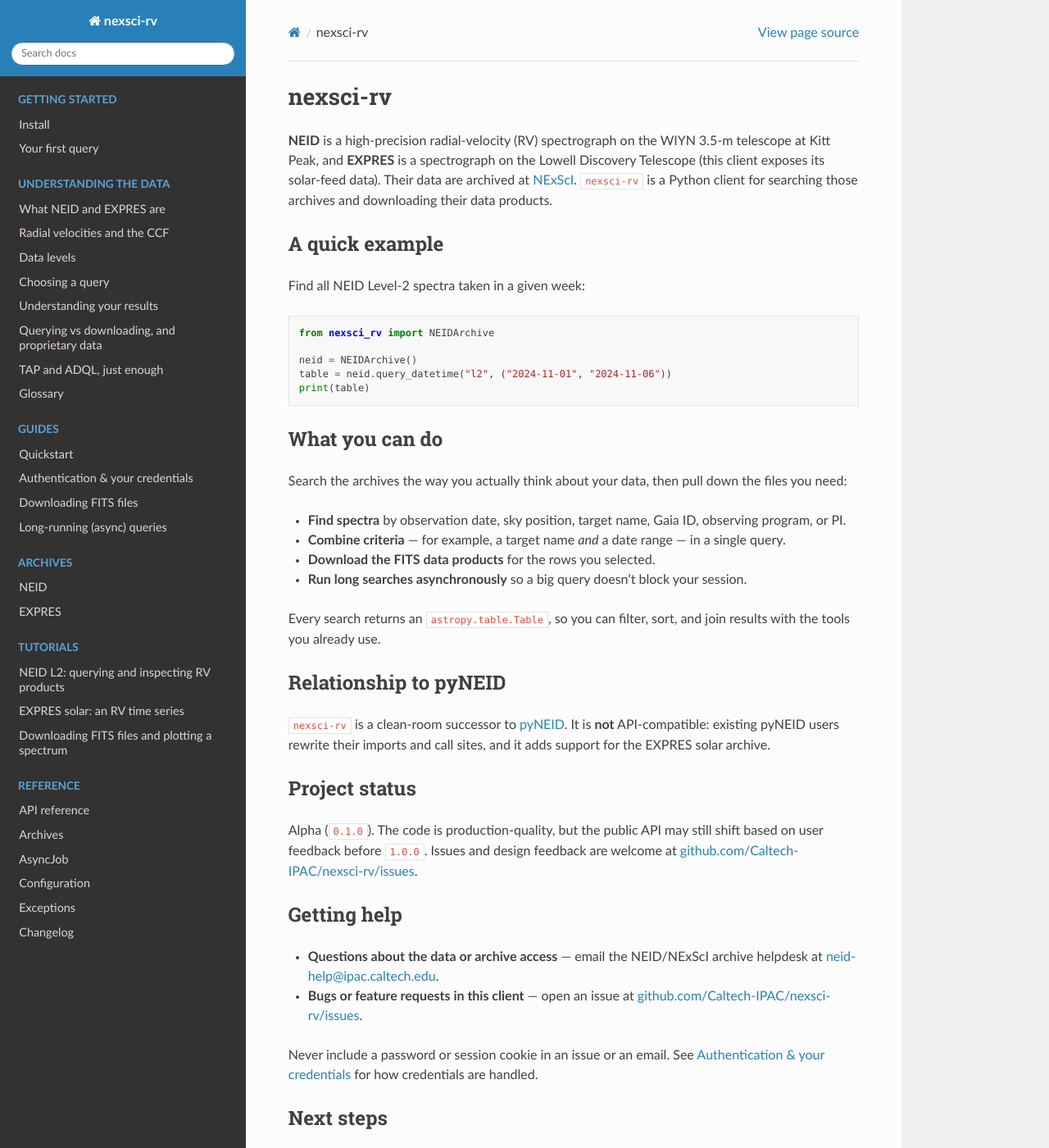
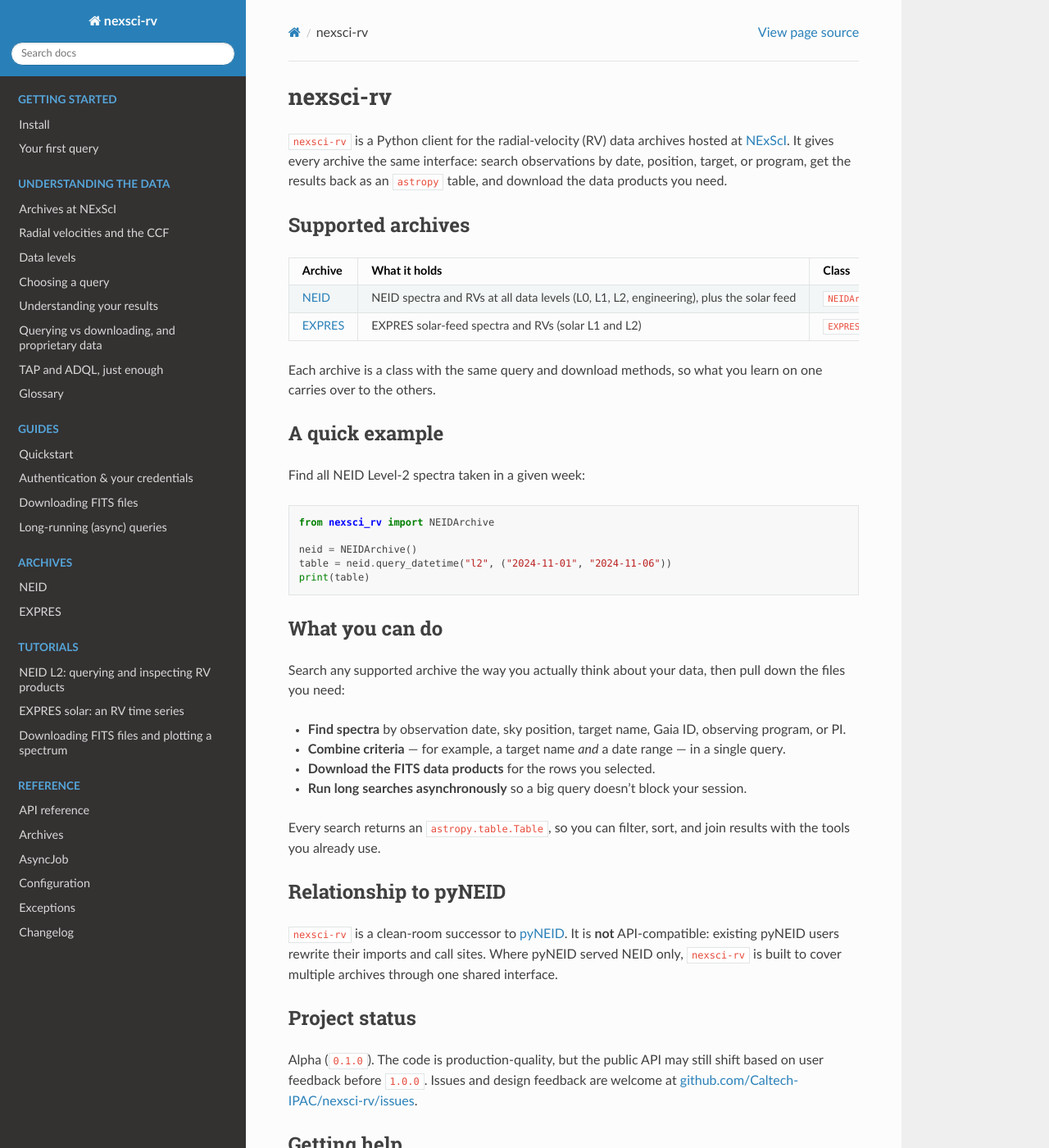
Before and after one commit to Caltech-IPAC/nexsci-rv, a Sphinx documentation site: the page built from docs/index.md, in a window 1280 px wide and 1400 px high. Shown: the whole window at 82% size. Built offline with Sphinx 7.4.7 and the Read the Docs theme 3.1.0, drawn with Linux system fonts in a browser that asks for light colours; some of the changed text lies outside the part shown.

Commit message:
Frame docs and README around NExScI RV archives, not two instruments
Co-Authored-By: Claude Opus 5.5 <noreply@anthropic.com>

````diff
--- a/docs/index.md
+++ b/docs/index.md
@@ -1,10 +1,20 @@
 # nexsci-rv
 
-**NEID** is a high-precision radial-velocity (RV) spectrograph on the WIYN 3.5-m
-telescope at Kitt Peak, and **EXPRES** is a spectrograph on the Lowell Discovery
-Telescope (this client exposes its solar-feed data). Their data are archived at
-[NExScI](https://nexsci.caltech.edu/). `nexsci-rv` is a Python client for
-searching those archives and downloading their data products.
+`nexsci-rv` is a Python client for the radial-velocity (RV) data archives
+hosted at [NExScI](https://nexsci.caltech.edu/). It gives every archive the
+same interface: search observations by date, position, target, or program, get
+the results back as an `astropy` table, and download the data products you
+need.
+
+## Supported archives
+
+| Archive | What it holds | Class |
+|---|---|---|
+| {doc}`NEID <archives/neid>` | NEID spectra and RVs at all data levels (L0, L1, L2, engineering), plus the solar feed | `NEIDArchive` |
+| {doc}`EXPRES <archives/expres>` | EXPRES solar-feed spectra and RVs (solar L1 and L2) | `EXPRESArchive` |
+
+Each archive is a class with the same query and download methods, so what you
+learn on one carries over to the others.
 
 ## A quick example
 
@@ -20,8 +30,8 @@ print(table)
 
 ## What you can do
 
-Search the archives the way you actually think about your data, then pull down
-the files you need:
+Search any supported archive the way you actually think about your data, then
+pull down the files you need:
 
 - **Find spectra** by observation date, sky position, target name, Gaia ID,
   observing program, or PI.
@@ -37,8 +47,9 @@ results with the tools you already use.
 
 `nexsci-rv` is a clean-room successor to
 [pyNEID](https://github.com/Caltech-IPAC/pyNEID). It is **not** API-compatible:
-existing pyNEID users rewrite their imports and call sites, and it adds support
-for the EXPRES solar archive.
+existing pyNEID users rewrite their imports and call sites. Where pyNEID served
+NEID only, `nexsci-rv` is built to cover multiple archives through one shared
+interface.
 
 ## Project status
 
@@ -61,8 +72,8 @@ Never include a password or session cookie in an issue or an email. See
 
 - {doc}`quickstart` — the search-and-download patterns most users hit first.
 - {doc}`tutorials/01_neid_query_l2` — a worked NEID Level-2 query, end to end.
-- {doc}`archives/neid` — what NEID offers, including its data levels.
-- {doc}`archives/expres` — the EXPRES solar archive.
+- {doc}`concepts/instruments` — the archives this client supports, and how
+  they fit one interface.
 
 ```{toctree}
 :hidden:
--- a/pyproject.toml
+++ b/pyproject.toml
@@ -5,7 +5,7 @@ build-backend = "hatchling.build"
 [project]
 name = "nexsci-rv"
 version = "0.1.0"
-description = "Python client for radial-velocity data archives hosted at NExScI (NEID, EXPRES)."
+description = "Python client for the radial-velocity data archives hosted at NExScI."
 readme = "README.md"
 license = { file = "LICENSE" }
 requires-python = ">=3.10"
````
Also changed, not shown: README.md (+9 -5 lines), docs/concepts/instruments.md (+12 -5 lines).
